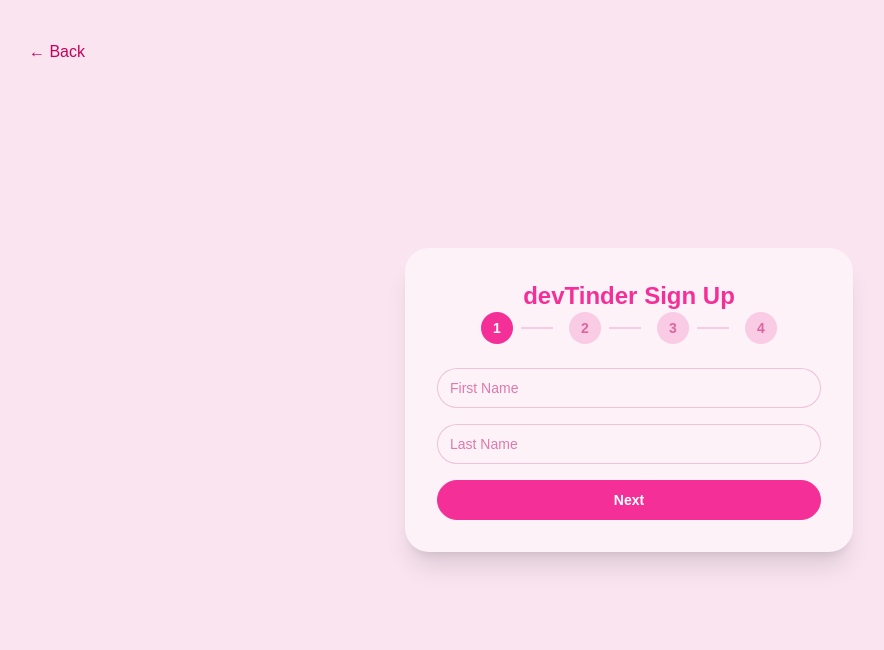
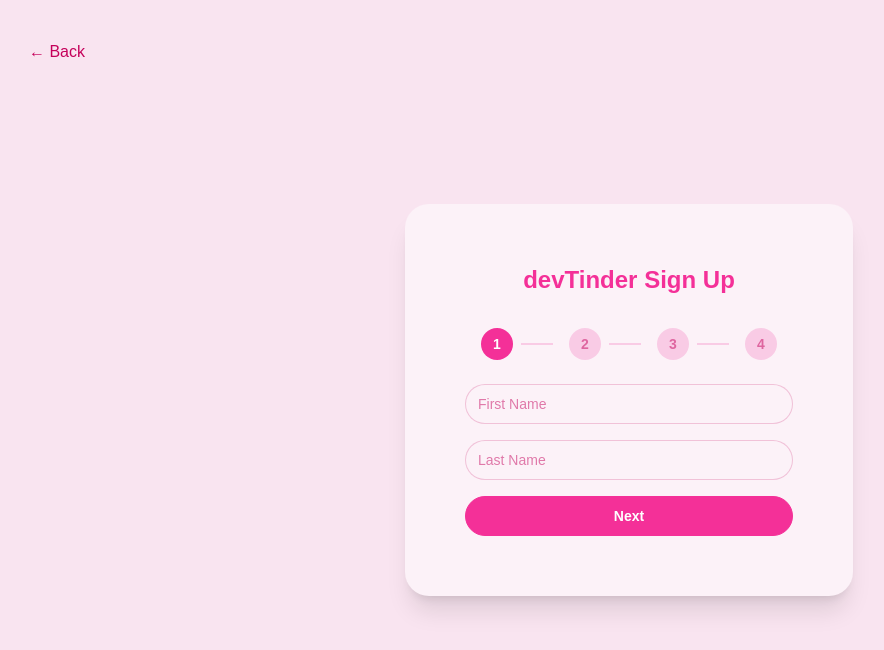
Before and after one commit to meghrajthakre/devTinder-web, a React (Vite) app: page /signup in a window 1280 px wide. Shown: the top 650 px of the page, without its empty margins (11-895 px from the left). Built offline with nearby package versions, Linux system fonts and the light colour scheme; no server answers.

Commit message:
improve ui signup page steps

```diff
--- a/src/components/singupForm/SignUpPage.jsx
+++ b/src/components/singupForm/SignUpPage.jsx
@@ -31,8 +31,8 @@
     <div className="min-h-screen flex items-center justify-center bg-base-200 px-4">
       <div className="absolute top-6 left-6"><Back /></div>
 
-      <div className="w-full max-w-md bg-base-100 rounded-3xl p-8 shadow-xl">
-        <h2 className="text-2xl font-semibold text-center text-primary">
+      <div className="w-full max-w-md bg-base-100 rounded-3xl p-15 shadow-xl">
+        <h2 className="text-2xl font-semibold text-center text-primary flex items-center justify-center mb-8">
           devTinder Sign Up
         </h2>
 
--- a/src/components/singupForm/StepIndicator.jsx
+++ b/src/components/singupForm/StepIndicator.jsx
@@ -1,7 +1,7 @@
 import React from 'react'
 const StepIndicator = ({ step }) => {
     return (
-        <div className="flex items-center justify-center gap-4 mb-6">
+        <div className="flex items-center justify-center gap-4 mb-6 mx-auto">
             {[1, 2, 3, 4].map((num) => (
                 <div key={num} className="flex items-center gap-2">
                     <div
```
